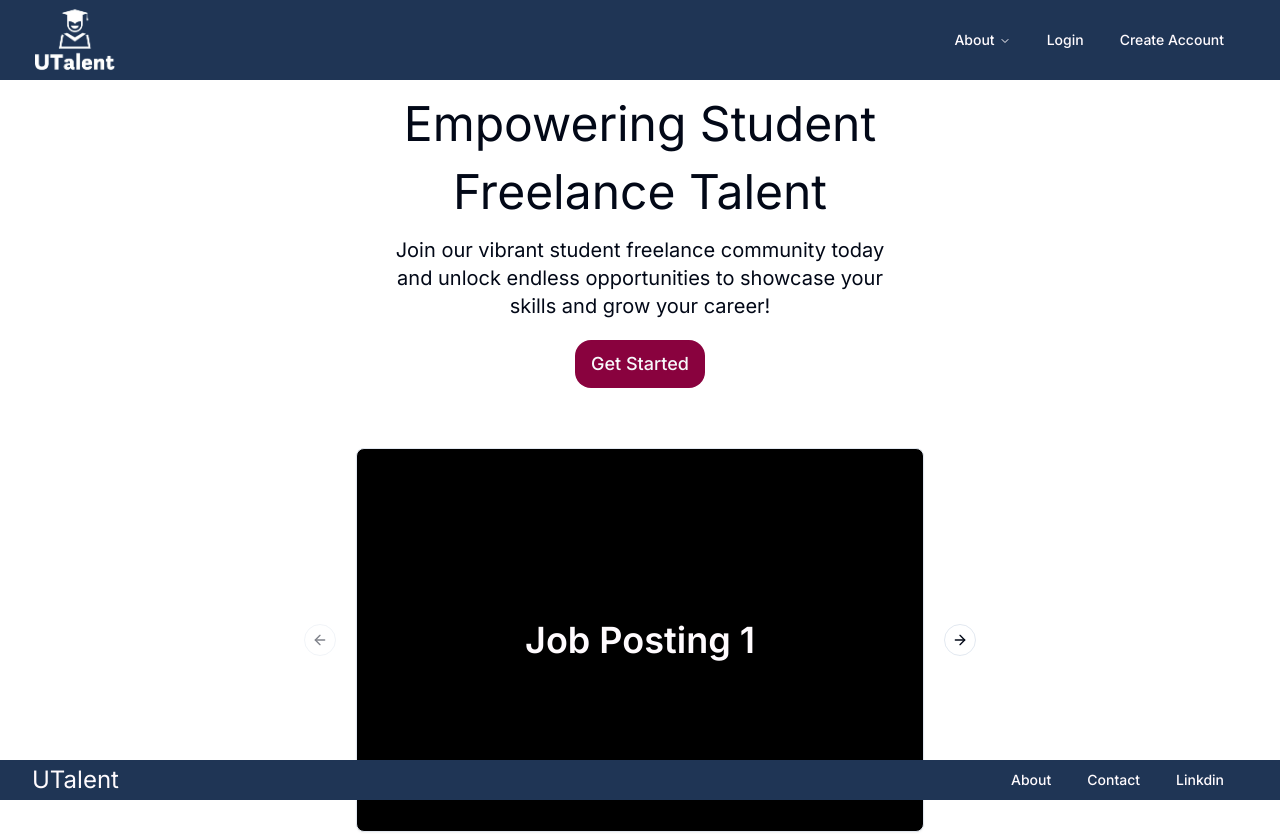
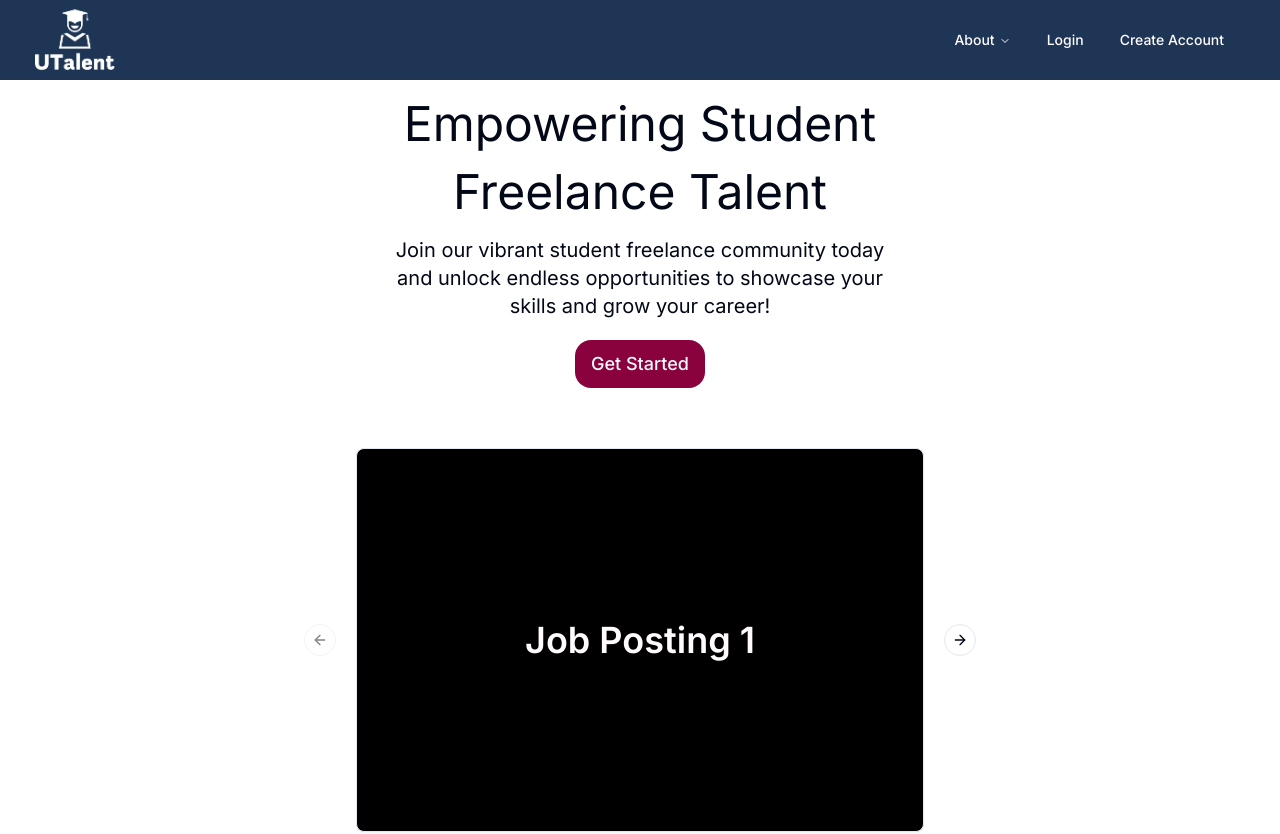
Before and after one commit to amanbhagat41/UTalent, a Next.js app: page / in a window 1280 px wide. Shown: the top 834 px of the page. Built offline with nearby package versions, Linux system fonts and the light colour scheme.

Commit message:
Updated home page

```diff
--- a/src/app/page.js
+++ b/src/app/page.js
@@ -9,6 +9,7 @@ import { NavigationMenuDemoFooter } from "@/components/navfooter";
 export default function Page() {
   return (
     <>
+    <div className="flex flex-col h-[1662px]z">
       <nav className="bg-error-100 h-20 sticky top-0">
         <div className="flex items-center justify-between h-full">
           <div>
@@ -20,6 +21,7 @@ export default function Page() {
           <div className="w-10 h-10"></div>
         </div>
       </nav>
+
       <div>
         <div>
         <h1 className="flex justify-center text-5xl	mt-5">Empowering Student</h1>
@@ -30,17 +32,20 @@ export default function Page() {
         <h3 className="flex justify-center text-xl">and unlock endless opportunities to showcase your</h3>
         <h3 className="flex justify-center text-xl">skills and grow your career!</h3>
         </div>
+
         <div className="flex justify-center pt-5">
           <Link href="/signup" legacyBehavior passHref>
           <Button className='bg-error-300 rounded-2xl hover:bg-error-100 text-lg h-12'>Get Started</Button>
           </Link>
         </div>
       </div>
+
       <div className="pt-14 flex items-center justify-center mb-10">
         <CarouselDemo></CarouselDemo>
       </div>
+
       <div>
-        <footer className="bg-error-100 h-10 w-full absolute left-0 bottom-0 mt-10">
+        <footer className="bg-error-100 h-20 w-full stickey left-0 bottom-0 mt-24">
         <div className="flex items-center justify-between h-full">
           <h4 className="text-2xl text-error-200 ml-8">UTalent</h4>
           {/* <h4 className="flex justify-end flex-grow"></h4> */}
@@ -50,6 +55,7 @@ export default function Page() {
           </div>
         </footer>
       </div>
+      </div>
     </>
   );
 }
```
